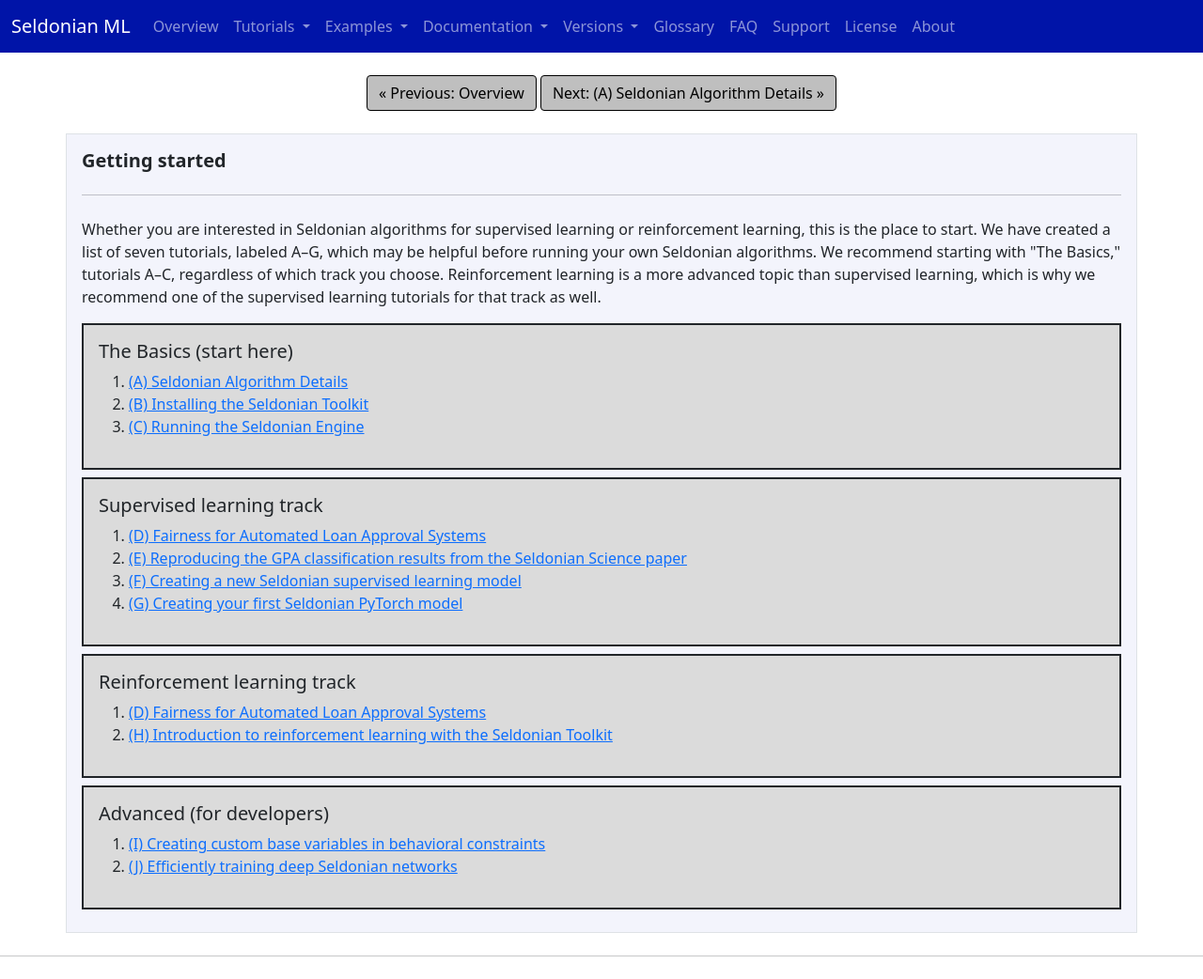
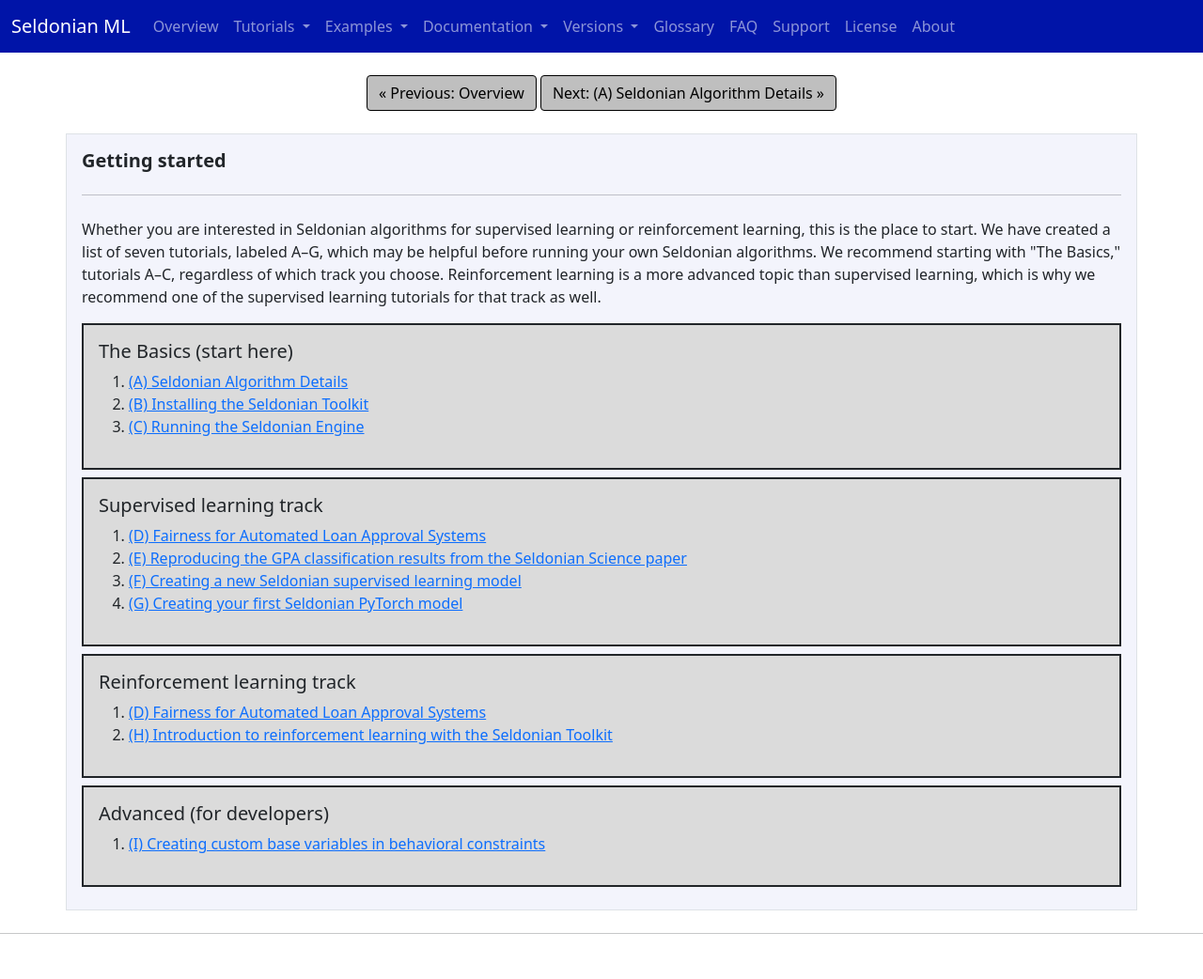
Before and after one commit to seldonian-framework/Tutorials, a Jekyll site: the page built from tutorials.md, in a window 1280 px wide. Shown: the whole page at 94% size. Built offline with Jekyll 4.4.1, drawn with Linux system fonts in a browser that asks for light colours; after the commit the page ends 1018 px from its top, so only the background shows below that.

Commit message:
remove efficient deep networks tutorial while in draft mode

```diff
--- a/_includes/header.html
+++ b/_includes/header.html
@@ -57,7 +57,7 @@
                             <li><a class="dropdown-item" href="{{ "/tutorials/gridworld_RL_tutorial/" | relative_url }}">(H) Introduction to reinforcement learning with the Seldonian Toolkit</a></li>
 
                             <li><a class="dropdown-item" href="{{ "/tutorials/custom_base_variable_tutorial/" | relative_url }}">(I) Creating custom base variables in behavioral constraints</a></li>
-                            <li><a class="dropdown-item" href="{{ "/tutorials/efficient_deep_networks/" | relative_url}}"> (J) Efficiently training deep Seldonian networks</a></li>
+                            <!-- <li><a class="dropdown-item" href="{{ "/tutorials/efficient_deep_networks/" | relative_url}}"> (J) Efficiently training deep Seldonian networks</a></li> -->
 
                         </ul>
                     </li>
--- a/tutorials.md
+++ b/tutorials.md
@@ -70,7 +70,7 @@
             <li>
                 <a href="{{ "/tutorials/custom_base_variable_tutorial/" | relative_url}}"> (I) Creating custom base variables in behavioral constraints</a>
             </li>
-            <li> <a href="{{ "/tutorials/efficient_deep_networks/" | relative_url}}"> (J) Efficiently training deep Seldonian networks</a></li>
+            <!-- <li> <a href="{{ "/tutorials/efficient_deep_networks/" | relative_url}}"> (J) Efficiently training deep Seldonian networks</a></li> -->
 
         </ol>
 
```
